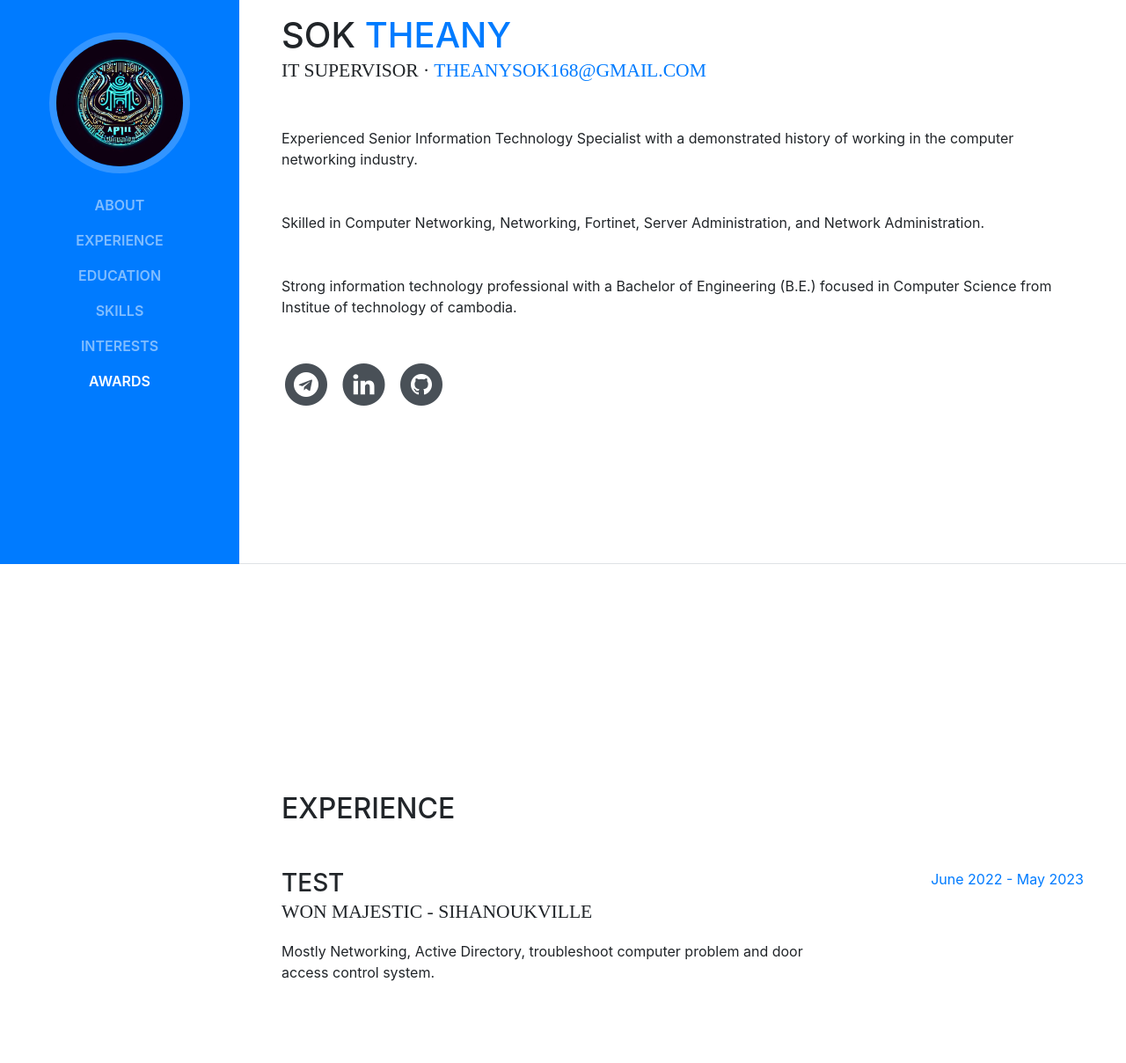
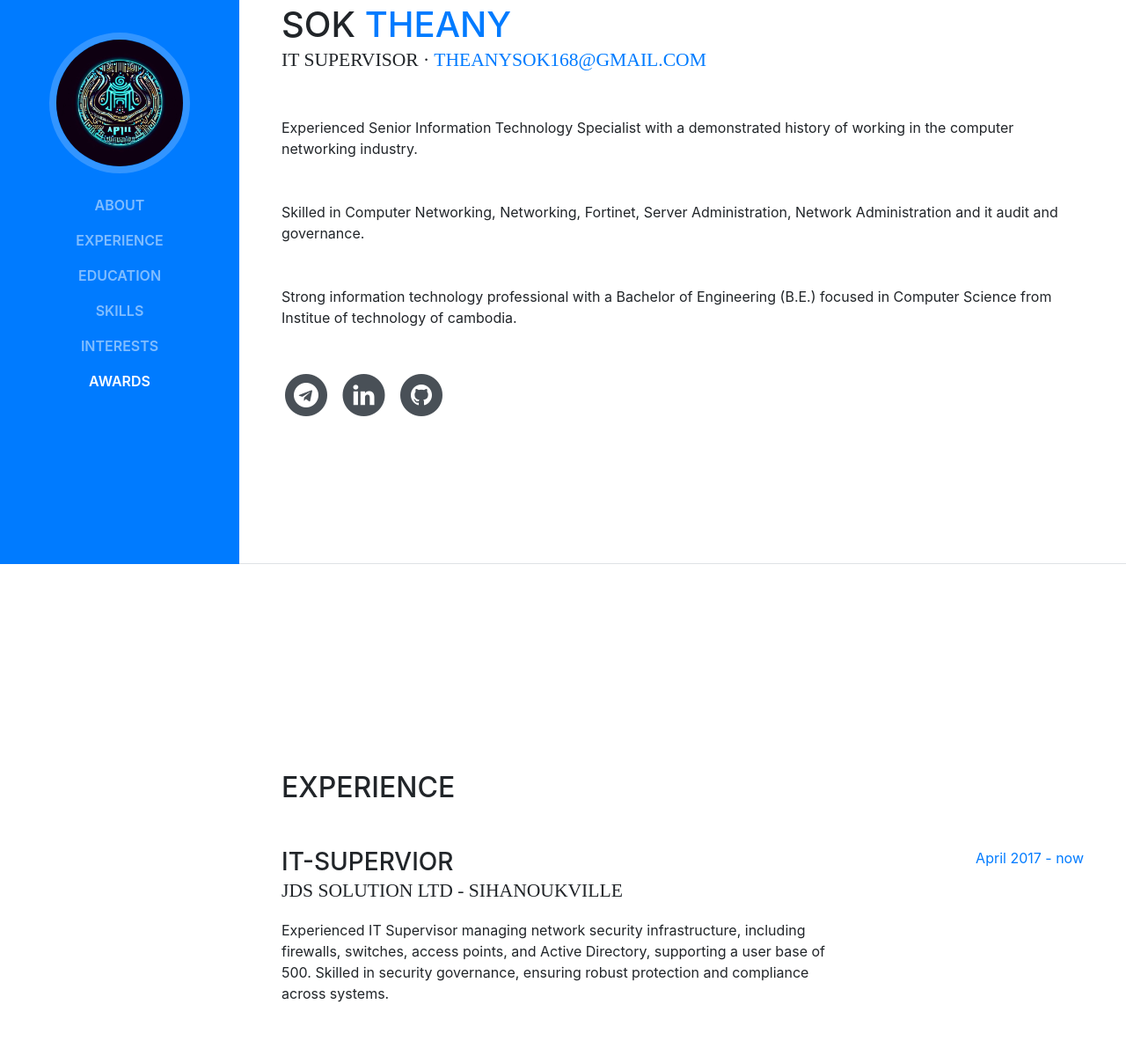
Before and after one commit to TheanySOK/TheanySOK.github.io, a website with bundled scripts: page index.html in a window 1280 px wide. Shown: the part 159-1367 px from the top of the page at 88% size. Built offline with nearby package versions, Linux system fonts and the light colour scheme; a web font is replaced by a local one.

Commit message:
Update index.html
update experince

```diff
--- a/index.html
+++ b/index.html
@@ -77,7 +77,7 @@
           <a href="mailto:sokklang168@yahoo.com">theanysok168@gmail.com</a>
         </div>
         <p class="mb-5">Experienced Senior Information Technology Specialist with a demonstrated history of working in the computer networking industry.</p>
-        <p class="mb-5">Skilled in Computer Networking, Networking, Fortinet, Server Administration, and Network Administration.</p>
+        <p class="mb-5">Skilled in Computer Networking, Networking, Fortinet, Server Administration, Network Administration and it audit and governance.</p>
         <p class="mb-5">Strong information technology professional with a Bachelor of Engineering (B.E.) focused in Computer Science from Institue of technology of cambodia.</p>
         <ul class="list-inline list-social-icons mb-0">
           <li class="list-inline-item">
@@ -114,12 +114,12 @@
 
         <div class="resume-item d-flex flex-column flex-md-row mb-5">
           <div class="resume-content mr-auto">
-            <h3 class="mb-0">Test</h3>
-            <div class="subheading mb-3">Won Majestic - SihanoukVille</div>
-            <p>Mostly Networking, Active Directory, troubleshoot computer problem and door access control system.</p>
+            <h3 class="mb-0">IT-Supervior </h3>
+            <div class="subheading mb-3">JDS Solution ltd - SihanoukVille</div>
+            <p>Experienced IT Supervisor managing network security infrastructure, including firewalls, switches, access points, and Active Directory, supporting a user base of 500. Skilled in security governance, ensuring robust protection and compliance across systems.</p>
           </div>
           <div class="resume-date text-md-right">
-            <span class="text-primary">June 2022 - May 2023</span>
+            <span class="text-primary">April 2017 - now</span>
           </div>
         </div>
 
```
